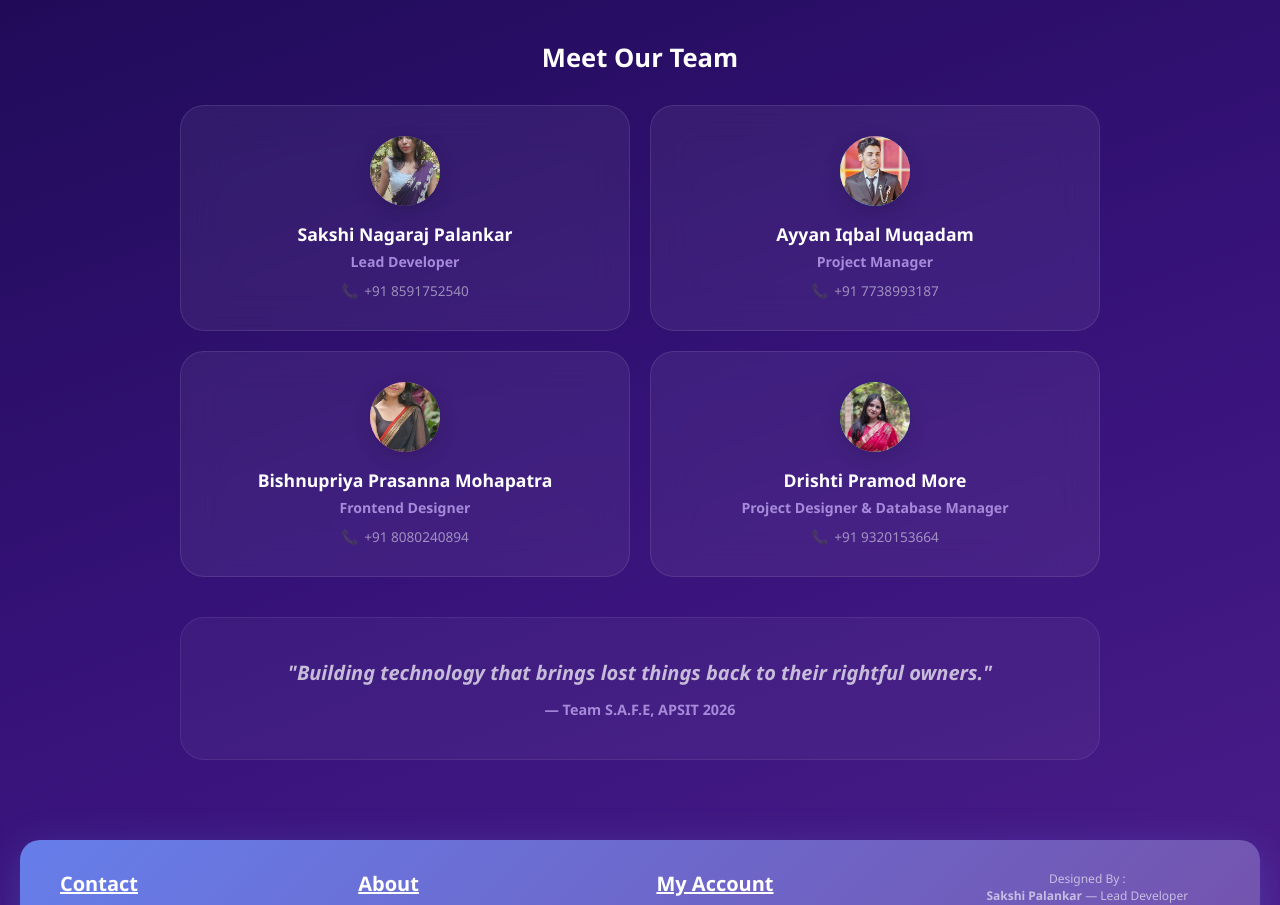
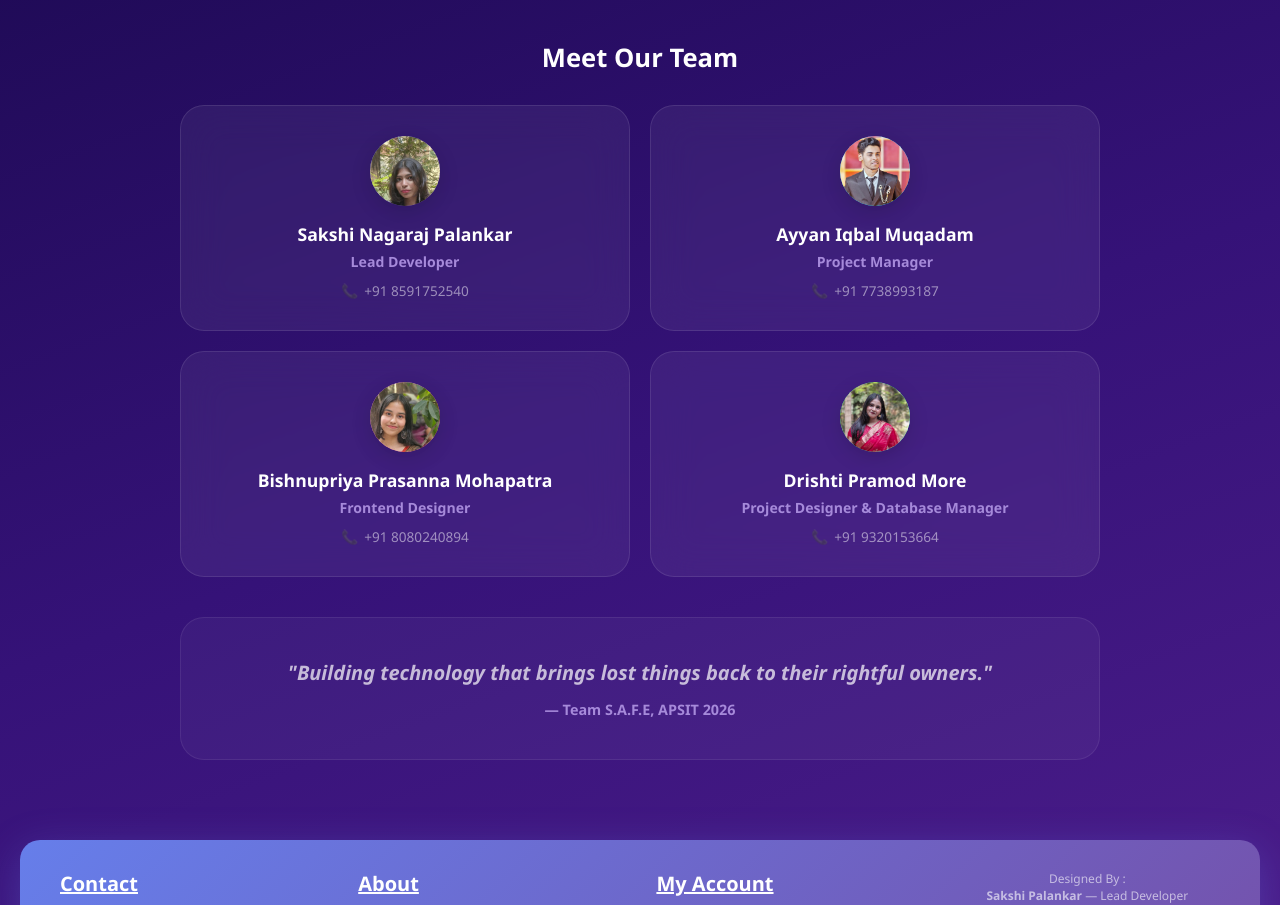
Before and after one commit to AyyIM24/APSIT-S.A.F.E, a React (Create React App) app in the folder frontend/: page /about in a window 1280 px wide. Shown: the part 814-1719 px from the top of the page. Built offline with nearby package versions, Linux system fonts and the light colour scheme; no server answers.

Commit message:
Fix avatar scaling clipping faces

```diff
--- a/frontend/src/Pages/AboutUsPage.jsx
+++ b/frontend/src/Pages/AboutUsPage.jsx
@@ -8,7 +8,7 @@ const team = [
         phone: '+91 8591752540',
         image: '/Images/Sakshi.jpeg',
         gradient: 'linear-gradient(135deg, #667eea 0%, #764ba2 100%)',
-        imgStyle: { objectPosition: 'center 15%', transform: 'scale(1.8)' }
+        imgStyle: { objectPosition: 'center 0%', transform: 'scale(2.2)', transformOrigin: 'top center' }
     },
     {
         name: 'Ayyan Iqbal Muqadam',
@@ -24,7 +24,7 @@ const team = [
         phone: '+91 8080240894',
         image: '/Images/Bishnupriya.jpeg',
         gradient: 'linear-gradient(135deg, #f093fb 0%, #f5576c 100%)',
-        imgStyle: { objectPosition: 'center 15%', transform: 'scale(1.8)' }
+        imgStyle: { objectPosition: 'center 0%', transform: 'scale(2)', transformOrigin: 'top center' }
     },
     {
         name: 'Drishti Pramod More',
```
